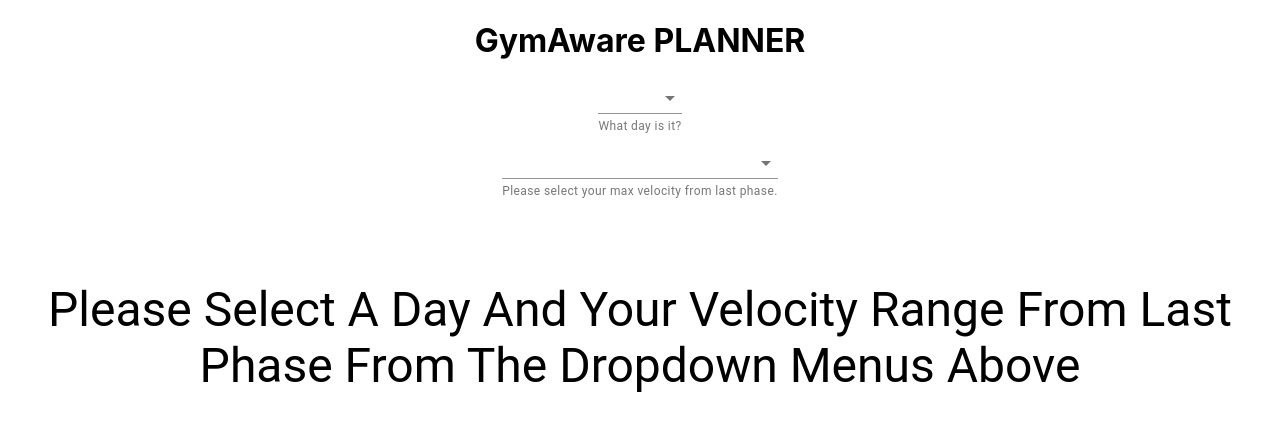
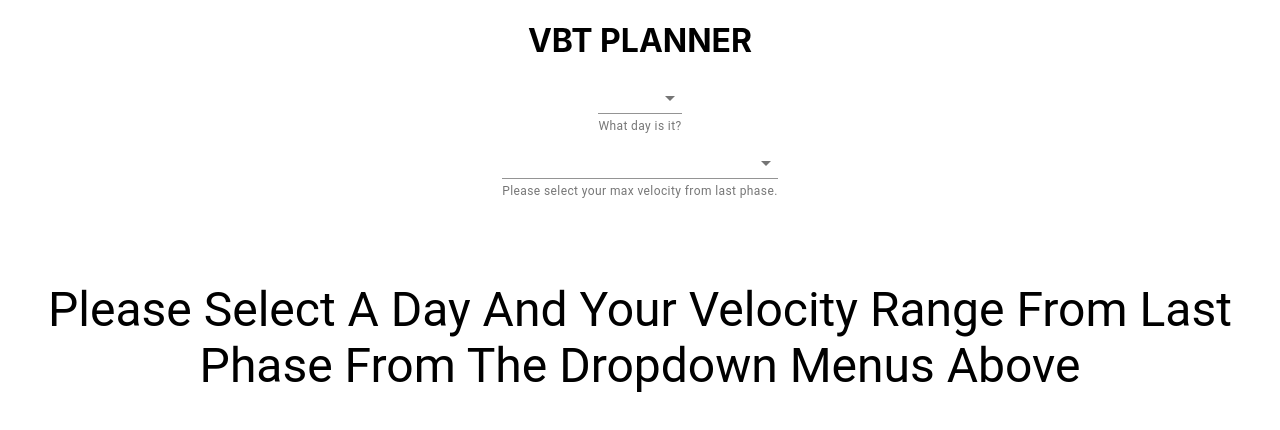
Before and after one commit to ckaiser258/GymAware-Planner, a React (Create React App) app: page / in a window 1280 px wide. Shown: the top 430 px of the page. Built offline with nearby package versions, Linux system fonts and the light colour scheme.

Commit message:
Change main title.

```diff
--- a/src/App.js
+++ b/src/App.js
@@ -11,7 +11,7 @@
 
   return (
     <div className="App">
-      <h1>GymAware PLANNER</h1>
+      <h1>VBT PLANNER</h1>
 
       {/* Create upper/lower body selection menu */}
       <div style={{margin: 10}}>
```
